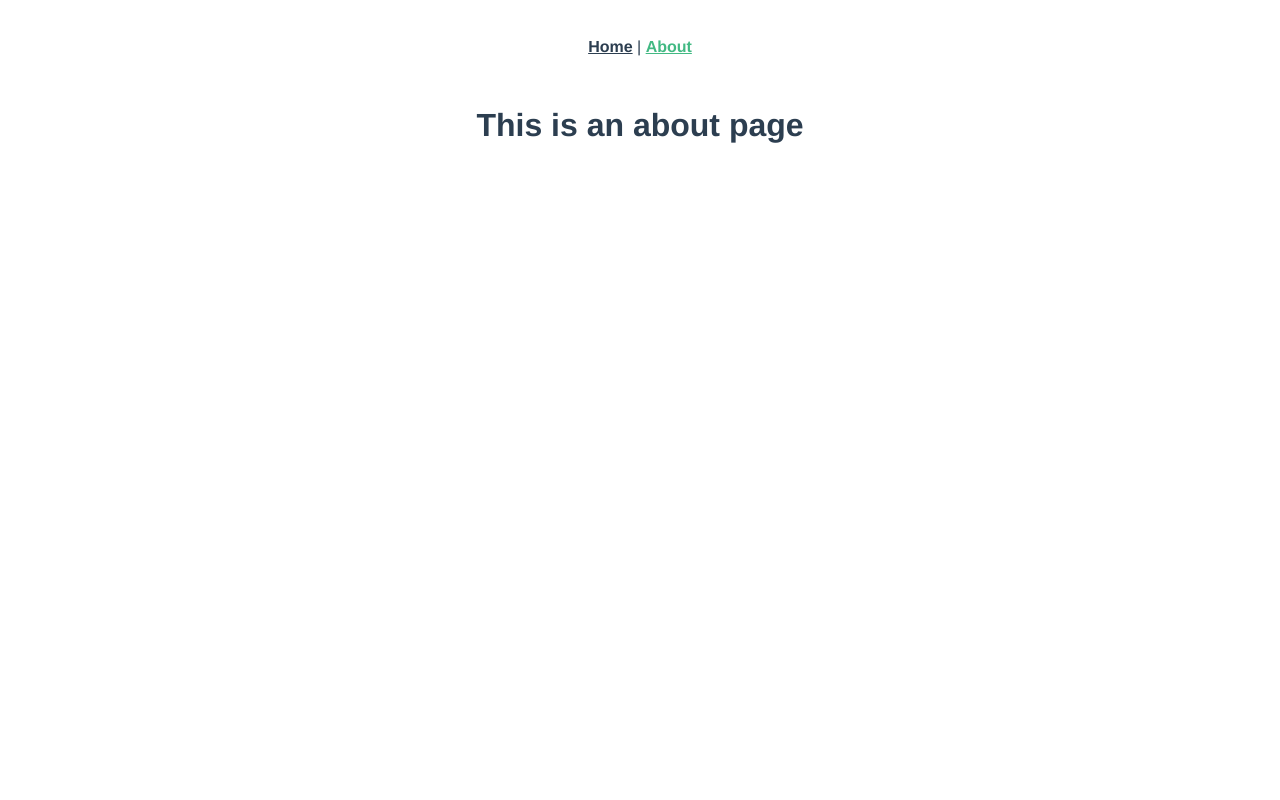
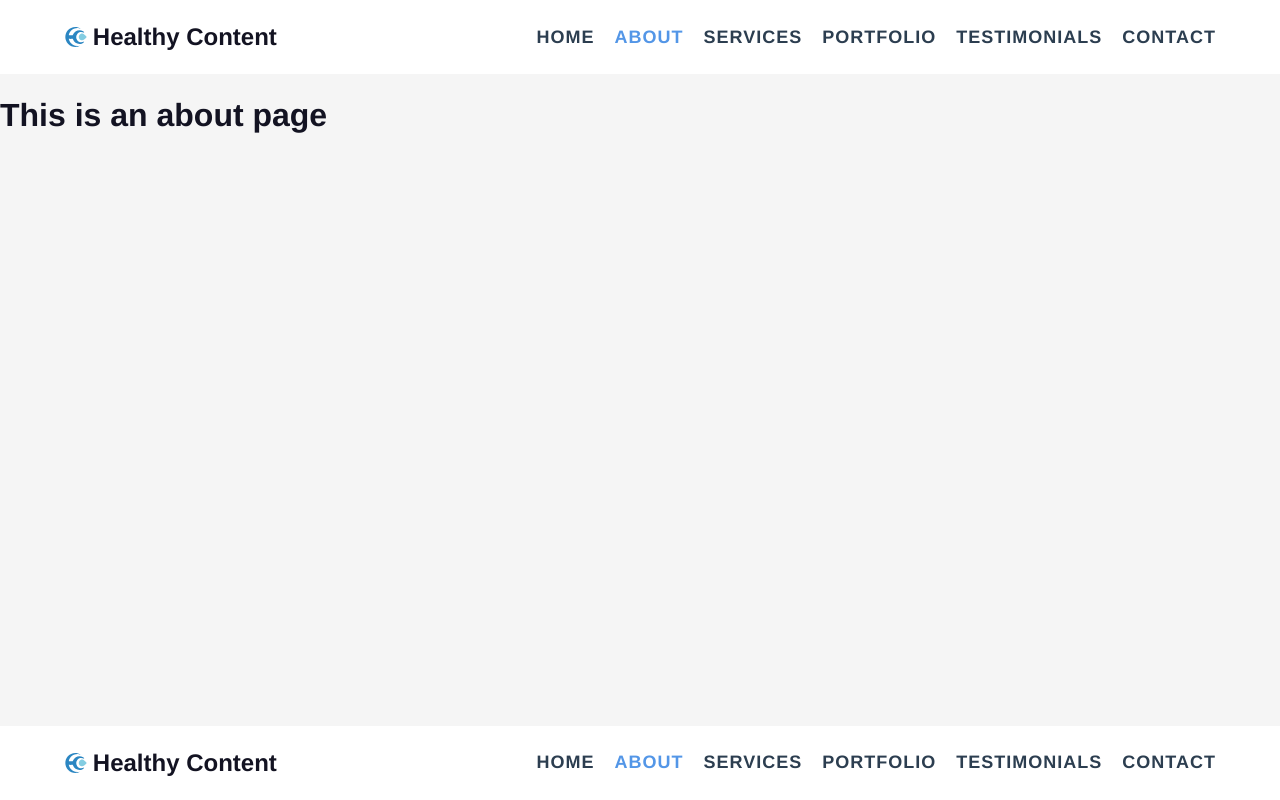
Before and after one commit to thebigdavec/healthy-content-v3, a Vue app: page /about in a window 1280 px wide. Built offline with nearby package versions, Linux system fonts and the light colour scheme.

Commit message:
Start work on homepage
make a nice home page

```diff
--- a/package.json
+++ b/package.json
@@ -2,6 +2,7 @@
     "name": "healthy-content-v3",
     "version": "0.1.0",
     "private": true,
+    "author": "Dave Collison",
     "scripts": {
         "serve": "vue-cli-service serve",
         "build": "vue-cli-service build",
@@ -9,6 +10,7 @@
     },
     "dependencies": {
         "core-js": "^3.6.5",
+        "fontawesome": "^5.6.3",
         "vue": "^3.0.0",
         "vue-router": "^4.0.0-0"
     },
--- a/public/index.html
+++ b/public/index.html
@@ -1,17 +1,24 @@
 <!DOCTYPE html>
 <html lang="en">
-  <head>
+
+<head>
     <meta charset="utf-8">
     <meta http-equiv="X-UA-Compatible" content="IE=edge">
     <meta name="viewport" content="width=device-width,initial-scale=1.0">
     <link rel="icon" href="<%= BASE_URL %>favicon.ico">
-    <title><%= htmlWebpackPlugin.options.title %></title>
-  </head>
-  <body>
+    <link rel="stylesheet" href="https://use.fontawesome.com/releases/v5.15.1/css/all.css" integrity="sha384-vp86vTRFVJgpjF9jiIGPEEqYqlDwgyBgEF109VFjmqGmIY/Y4HV4d3Gp2irVfcrp" crossorigin="anonymous">
+    <title>
+        <%= htmlWebpackPlugin.options.title %>
+    </title>
+</head>
+
+<body>
     <noscript>
-      <strong>We're sorry but <%= htmlWebpackPlugin.options.title %> doesn't work properly without JavaScript enabled. Please enable it to continue.</strong>
-    </noscript>
+    <strong>We're sorry but <%= htmlWebpackPlugin.options.title %> doesn't work properly without JavaScript enabled.
+      Please enable it to continue.</strong>
+  </noscript>
     <div id="app"></div>
     <!-- built files will be auto injected -->
-  </body>
+</body>
+
 </html>
--- a/src/App.vue
+++ b/src/App.vue
@@ -1,20 +1,79 @@
 <template>
-  <div id="nav">
-    <router-link to="/">Home</router-link> |
-    <router-link to="/about">About</router-link>
-  </div>
+  <TheHeader />
   <router-view />
+  <TheFooter />
 </template>
 
+<script>
+import TheHeader from "./components/layout/TheHeader";
+import TheFooter from "./components/layout/TheFooter";
+export default {
+  components: {
+    TheHeader,
+    TheFooter,
+  },
+};
+</script>
 <style>
-#app {
+:root {
+  --lts-small: 1px;
+  --lts-large: 1.2px;
+}
+*,
+*::after,
+*::before {
+  box-sizing: border-box;
+}
+body {
+  margin: 0;
+  display: grid;
+  min-height: 100vh;
+  background-color: var(--main-bg, whitesmoke);
+  color: rgb(19, 19, 34);
   font-family: Avenir, Helvetica, Arial, sans-serif;
   -webkit-font-smoothing: antialiased;
   -moz-osx-font-smoothing: grayscale;
-  text-align: center;
-  color: #2c3e50;
+  font-size: 18px;
+  line-height: 1.6;
 }
-
+#app {
+  display: grid;
+  grid-template-rows: auto 1fr auto;
+}
+h1 {
+  font-size: 2rem;
+  line-height: 1.2;
+}
+p + p {
+  margin-top: 1rem;
+}
+.container {
+  width: 90%;
+  max-width: 1440px;
+  margin: 0 auto;
+}
+.flex {
+  display: flex;
+  justify-content: space-between;
+  align-items: center;
+}
+.centered-x {
+  margin-left: auto;
+  margin-right: auto;
+}
+.centered-y {
+  margin-top: auto;
+  margin-bottom: auto;
+}
+.centered {
+  margin: auto;
+}
+.highlight {
+  background-color: #ffa;
+}
+p {
+  max-width: 80ch;
+}
 #nav {
   padding: 30px;
 }
--- a/src/components/HelloWorld.vue
+++ /dev/null
@@ -1,122 +0,0 @@
-<template>
-  <div class="hello">
-    <h1>{{ msg }}</h1>
-    <p>
-      For a guide and recipes on how to configure / customize this project,<br />
-      check out the
-      <a href="https://cli.vuejs.org" target="_blank" rel="noopener"
-        >vue-cli documentation</a
-      >.
-    </p>
-    <h3>Installed CLI Plugins</h3>
-    <ul>
-      <li>
-        <a
-          href="https://github.com/vuejs/vue-cli/tree/dev/packages/%40vue/cli-plugin-babel"
-          target="_blank"
-          rel="noopener"
-          >babel</a
-        >
-      </li>
-      <li>
-        <a
-          href="https://github.com/vuejs/vue-cli/tree/dev/packages/%40vue/cli-plugin-router"
-          target="_blank"
-          rel="noopener"
-          >router</a
-        >
-      </li>
-      <li>
-        <a
-          href="https://github.com/vuejs/vue-cli/tree/dev/packages/%40vue/cli-plugin-eslint"
-          target="_blank"
-          rel="noopener"
-          >eslint</a
-        >
-      </li>
-    </ul>
-    <h3>Essential Links</h3>
-    <ul>
-      <li>
-        <a href="https://vuejs.org" target="_blank" rel="noopener">Core Docs</a>
-      </li>
-      <li>
-        <a href="https://forum.vuejs.org" target="_blank" rel="noopener"
-          >Forum</a
-        >
-      </li>
-      <li>
-        <a href="https://chat.vuejs.org" target="_blank" rel="noopener"
-          >Community Chat</a
-        >
-      </li>
-      <li>
-        <a href="https://twitter.com/vuejs" target="_blank" rel="noopener"
-          >Twitter</a
-        >
-      </li>
-      <li>
-        <a href="https://news.vuejs.org" target="_blank" rel="noopener">News</a>
-      </li>
-    </ul>
-    <h3>Ecosystem</h3>
-    <ul>
-      <li>
-        <a href="https://router.vuejs.org" target="_blank" rel="noopener"
-          >vue-router</a
-        >
-      </li>
-      <li>
-        <a href="https://vuex.vuejs.org" target="_blank" rel="noopener">vuex</a>
-      </li>
-      <li>
-        <a
-          href="https://github.com/vuejs/vue-devtools#vue-devtools"
-          target="_blank"
-          rel="noopener"
-          >vue-devtools</a
-        >
-      </li>
-      <li>
-        <a href="https://vue-loader.vuejs.org" target="_blank" rel="noopener"
-          >vue-loader</a
-        >
-      </li>
-      <li>
-        <a
-          href="https://github.com/vuejs/awesome-vue"
-          target="_blank"
-          rel="noopener"
-          >awesome-vue</a
-        >
-      </li>
-    </ul>
-  </div>
-</template>
-
-<script>
-export default {
-  name: "HelloWorld",
-  props: {
-    msg: String
-  }
-};
-</script>
-
-<!-- Add "scoped" attribute to limit CSS to this component only -->
-<style scoped>
-h3 {
-  margin: 40px 0 0;
-}
-ul {
-  list-style-type: none;
-  padding: 0;
-}
-li {
-  display: inline-block;
-  margin: 0 10px;
-}
-a {
-  color: #42b983;
-}
-</style>
--- /dev/null
+++ b/src/components/branding/TheBrand.vue
@@ -0,0 +1,30 @@
+<template>
+  <div class="brand">
+    <div class="brand-image" id="brand-image">
+      <img src="../../assets/2020logo.svg" alt="Logo" />
+    </div>
+    <div class="brand-text" id="brand-text">Healthy Content</div>
+  </div>
+</template>
+
+<style scoped>
+.brand {
+  display: grid;
+  grid-template-columns: auto auto;
+  align-items: center;
+  gap: 0.2em;
+  font-size: 1.5rem;
+}
+.brand-text {
+  font-weight: 700;
+}
+.brand-image {
+  width: 1em;
+}
+.brand-image img {
+  max-width: 100%;
+  display: block;
+}
+@media (min-width: 1080px) {
+}
+</style>
--- /dev/null
+++ b/src/components/layout/TheFooter.vue
@@ -0,0 +1,27 @@
+<template>
+  <footer>
+    <div class="container flex">
+      <TheBrand />
+      <TheNav />
+    </div>
+  </footer>
+</template>
+
+<script>
+import TheNav from "./TheNav";
+import TheBrand from "../branding/TheBrand";
+export default {
+  components: {
+    TheNav,
+    TheBrand,
+  },
+};
+</script>
+
+<style scoped>
+footer {
+  width: 100%;
+  padding: 1em 0;
+  background-color: white;
+}
+</style>
--- /dev/null
+++ b/src/components/layout/TheHeader.vue
@@ -0,0 +1,28 @@
+<template>
+  <header>
+    <div class="container flex">
+      <TheBrand />
+      <TheNav />
+    </div>
+  </header>
+</template>
+
+<script>
+import TheNav from "./TheNav";
+import TheBrand from "../branding/TheBrand";
+export default {
+  components: {
+    TheNav,
+    TheBrand,
+  },
+};
+</script>
+
+<style scoped>
+header {
+  position: sticky;
+  width: 100%;
+  padding: 1em 0;
+  background-color: white;
+}
+</style>
--- /dev/null
+++ b/src/components/layout/TheNav.vue
@@ -0,0 +1,48 @@
+<template>
+  <div class="navbar">
+    <div class="burger"><i class="fas fa-bars"></i></div>
+    <nav>
+      <router-link :to="{ name: 'Home' }">Home</router-link>
+      <router-link :to="{ name: 'About' }">About</router-link>
+      <router-link :to="{ name: 'Home' }">Services</router-link>
+      <router-link :to="{ name: 'Home' }">Portfolio</router-link>
+      <router-link :to="{ name: 'Home' }">Testimonials</router-link>
+      <router-link :to="{ name: 'Home' }">Contact</router-link>
+    </nav>
+  </div>
+</template>
+
+<script>
+export default {};
+</script>
+
+<style scoped>
+nav {
+  display: none;
+}
+.burger {
+  display: block;
+}
+@media (min-width: 1080px) {
+  nav {
+    display: block;
+  }
+  .burger {
+    display: none;
+  }
+  nav > * + * {
+    margin-left: 2ch;
+  }
+  nav a {
+    text-decoration: none;
+    text-transform: uppercase;
+    letter-spacing: var(--lts-small);
+    font-weight: bold;
+    color: #2c3e50;
+  }
+
+  nav a.router-link-exact-active {
+    color: #5396e7;
+  }
+}
+</style>
--- a/src/views/Home.vue
+++ b/src/views/Home.vue
@@ -1,18 +1,57 @@
 <template>
-  <div class="home">
-    <img alt="Vue logo" src="../assets/logo.png" />
-    <HelloWorld msg="Welcome to Your Vue.js App" />
-  </div>
+  <main class="home container">
+    <section class="centered-x">
+      <h1>Words are our language</h1>
+      <p>
+        Healthy Content was formed in November 2014 by award-winning health
+        editor Christina Neal, former Editor of Good Health and Women’s Fitness
+        and Editor-in-Chief of Women’s Running. Christina immediately secured
+        contracts to produce health and fitness guides for Dennis Publishing and
+        wrote two books, Run Yourself Fit and Dementia Care: A Guide. Our
+        existing clients include running and fitness brands Ronhill, Hilly,
+        Rebound UK and Bellum Active, and our healthcare clients include Cadogan
+        Clinic, Chelsea Court Place and Harley Street Vein Clinic.
+      </p>
+      <p>
+        We understand how important it is to get your message across in the
+        right way, which is why we’re so passionate about language, tone and
+        style. Our job is to find the right words for your business… on time, on
+        point and on budget. Whether you simply need copywriting for brochures,
+        marketing campaigns or websites, or you require full creation and design
+        of brochures, magazines or leaflets, our expert team of copywriters,
+        designers and photographers can help. We can also help with social media
+        management and video content. Please get in touch to discuss how we can
+        help you raise your profile.
+      </p>
+    </section>
+    <section>
+      <h2>Some of our titles</h2>
+    </section>
+  </main>
 </template>
 
 <script>
 // @ is an alias to /src
-import HelloWorld from "@/components/HelloWorld.vue";
-
 export default {
   name: "Home",
-  components: {
-    HelloWorld
-  }
 };
 </script>
+<style scoped>
+.home {
+  display: flex;
+  flex-direction: column;
+  justify-content: space-between;
+  align-self: center;
+  text-align: center;
+}
+.home section {
+  width: fit-content;
+  flex-basis: 48%;
+}
+@media (min-width: 1080px) {
+  .home {
+    flex-direction: row;
+    text-align: inherit;
+  }
+}
+</style>
```
Also changed, not shown: src/main.js (+4 -4 lines), src/assets/2020logo.svg (added), 1 other file (tests, documents, lock files or other folders). Lines whose indentation alone changed are shown as unchanged.
